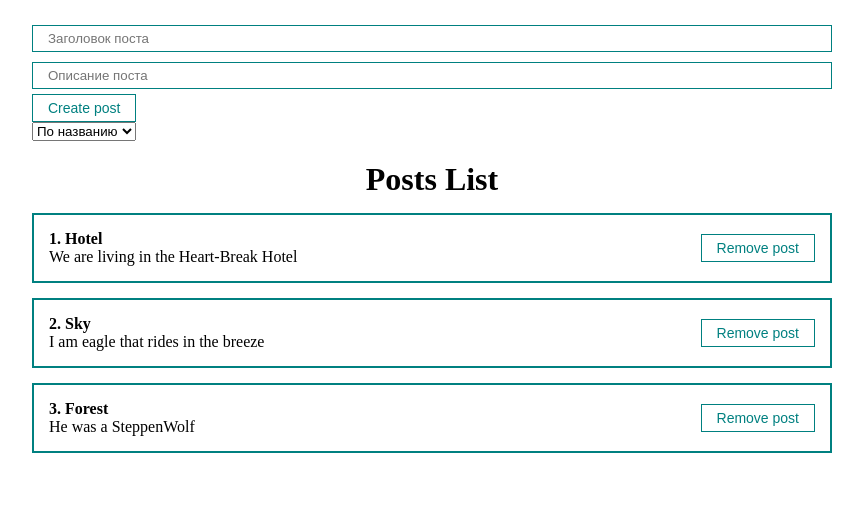
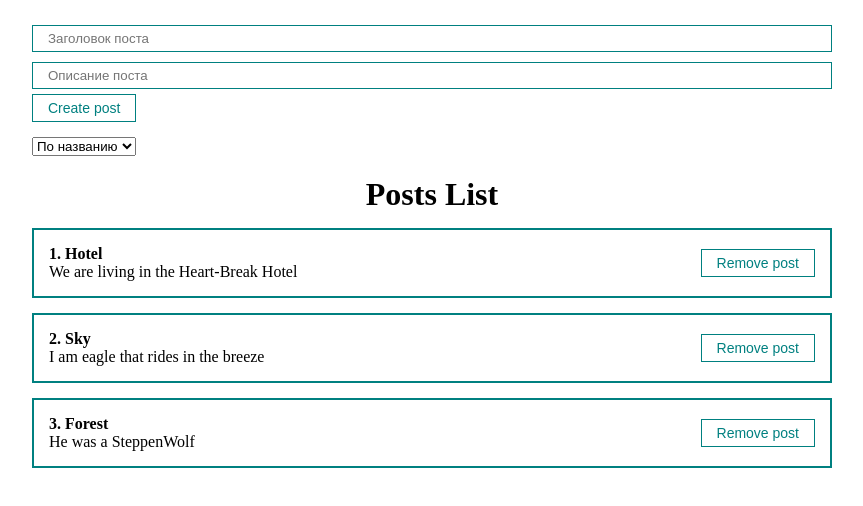
Before and after one commit to Ivan583/posts-project, a React (Create React App) app: page / in a window 1280 px wide. Shown: the top 506 px of the page, without its empty margins (208-1071 px from the left). Built offline with nearby package versions, Linux system fonts and the light colour scheme.

Commit message:
Добавление стилей выпадающего списка

```diff
--- a/src/App.css
+++ b/src/App.css
@@ -27,3 +27,7 @@ h1 {
     text-align: center;
     margin-top: 20px;
 }
+
+select {
+    margin-top: 15px;
+}
```
